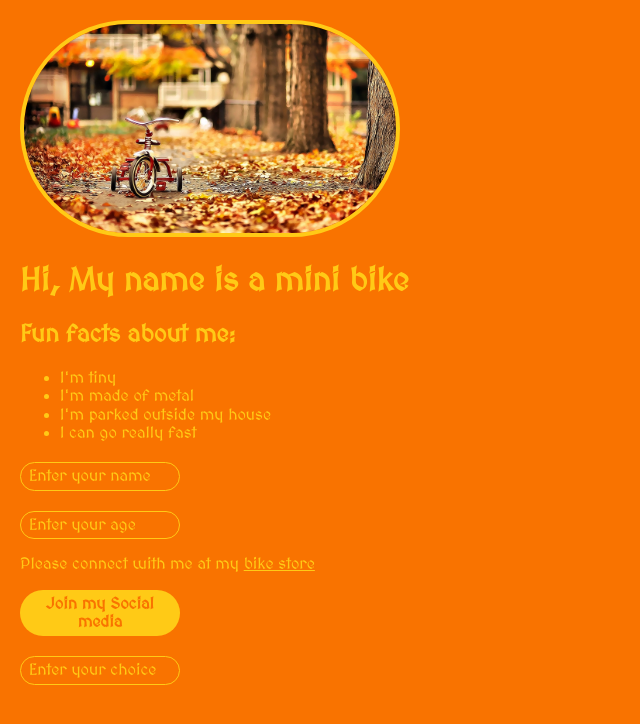
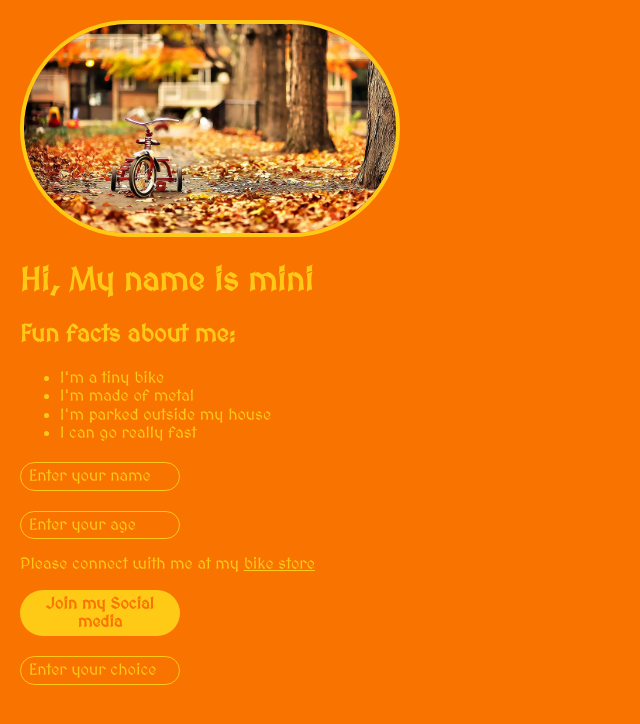
Before and after one commit to depv1298/Personal-site, a website built with Vite: page index.html in a window 1280 px wide. Shown: the whole page, without its empty margins (0-640 px from the left). Built offline with nearby package versions, Linux system fonts and the light colour scheme; a web font is replaced by a local one.

Commit message:
Update index.html
Updated the name and the unordered list item

```diff
--- a/index.html
+++ b/index.html
@@ -11,10 +11,10 @@
         Write the HTML for your personal website.
         -->
         <img src = "314501.jpg">
-        <h1>Hi, My name is a mini bike</h1>
+        <h1>Hi, My name is mini</h1>
         <h2>Fun facts about me:</h2>
         <ul>
-            <li>I'm tiny</li>
+            <li>I'm a tiny bike</li>
             <li>I'm made of metal</li>
             <li>I'm parked outside my house</li>
             <li>I can go really fast</li>
```
